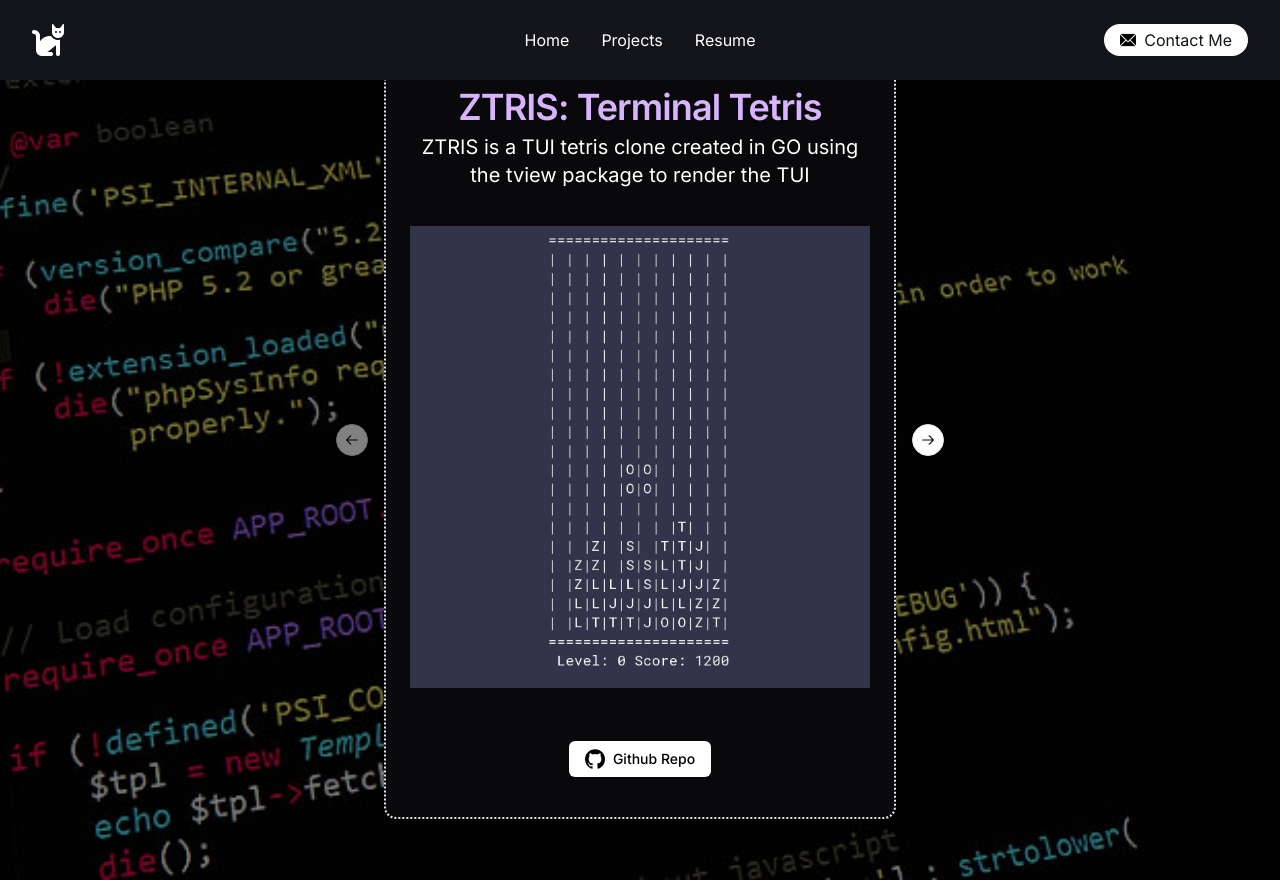
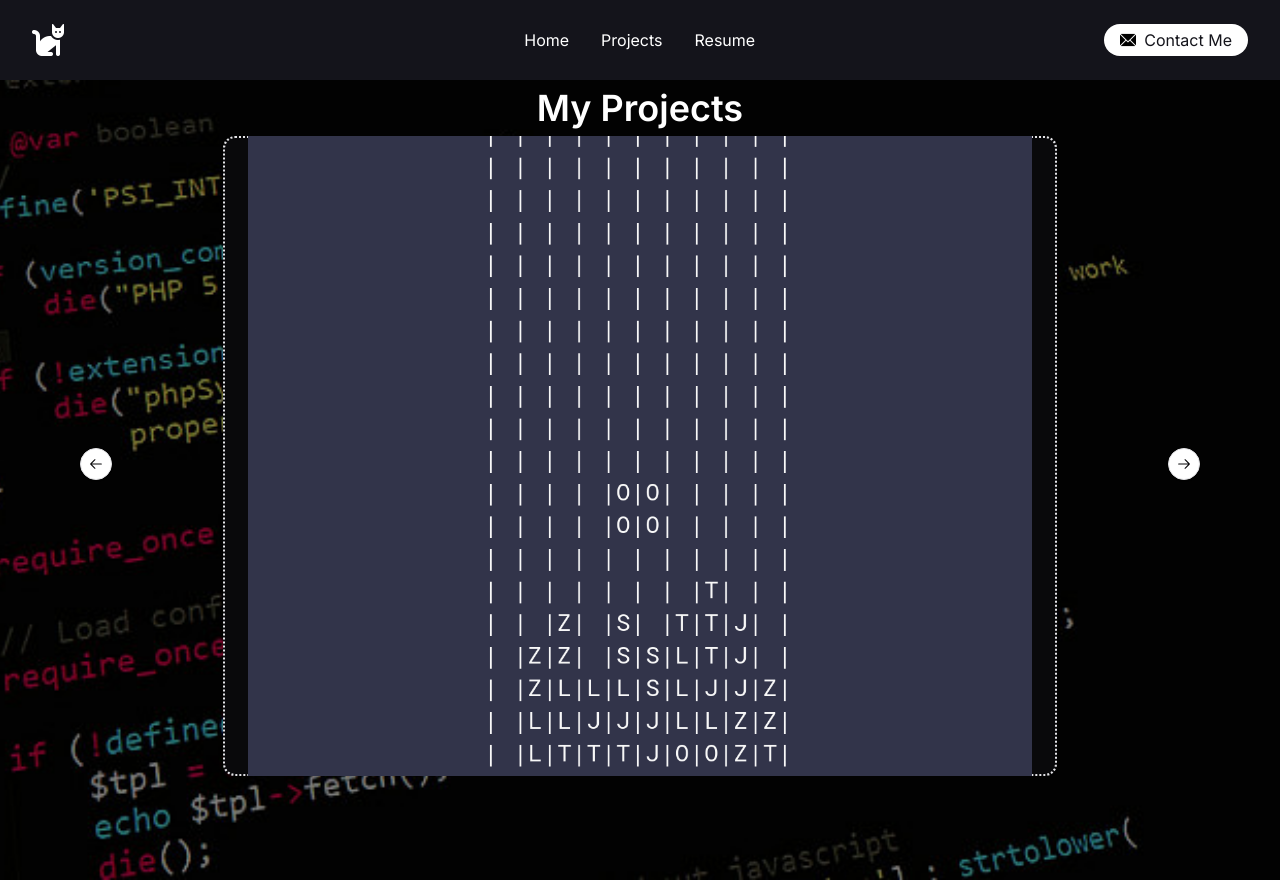
Before and after one commit to Party14534/Portfolio-2024, a Next.js app: page /projects in a window 1280 px wide. Before the commit the page ends 800 px from the top, so only its background shows below. Built offline with nearby package versions, Linux system fonts and the light colour scheme.

Commit message:
Added resume page

```diff
--- a/package.json
+++ b/package.json
@@ -9,6 +9,9 @@
     "lint": "next lint"
   },
   "dependencies": {
+    "@emotion/react": "^11.13.3",
+    "@emotion/styled": "^11.13.0",
+    "@mui/material": "^6.0.1",
     "@netlify/plugin-nextjs": "^5.7.0",
     "@radix-ui/react-icons": "^1.3.0",
     "@radix-ui/react-navigation-menu": "^1.2.0",
--- a/src/app/page.tsx
+++ b/src/app/page.tsx
@@ -7,14 +7,14 @@ import { BackgroundImageStyle } from '@/components/ui/backgroundImage';
 
 export default function Home() {
     return (
-        <main className="fixed min-h-screen bg-zinc-800 overflow-hidden" style={BackgroundImageStyle}>
-            <div className="relative content-start flex flex-col text-left w-screen h-screen justify-end overflow-hidden pl-8 pb-20">
+        <main className="flex flex-col h-[100%] w-full bg-zinc-800 overflow-hidden" style={BackgroundImageStyle}>
+            <div className="relative content-start flex flex-col text-left w-[75%] h-screen justify-end overflow-hidden pl-8 pb-20">
                 <span className='text-6xl font-thin text-white'>Hello, </span>
                 <span className='text-8xl text-white'>I'm
                 <span className='text-8xl [color:rgb(230,215,255)]'> Zach</span>
                 </span>
                 <p className='text-2xl font-light text-white max-w-lg'>I am a senior at Virginia Commonwealth University majoring in Computer Science. I am a skilled programmer with experience developing web and desktop apps on Windows, Linux, and Mac</p>
-            <Button asChild className='bg-white justify-evenly max-w-80 min-h-20 my-4'>
+            <Button asChild variant="secondary" className='bg-white justify-evenly max-w-80 min-h-20 my-4'>
                 <Link href='https://Github.com/Party14534'>
                     <Image
                         src={btnImage}
--- a/src/app/projects/page.tsx
+++ b/src/app/projects/page.tsx
@@ -16,12 +16,13 @@ const buildDescription: string = "BuildFromBat is a C++ build tool that scans yo
 
 export default function Home() {
     return (
-        <main className="fixed flex flex-col items-center justify-center h-screen w-full overflow-hidden"
+        <main className="flex flex-col h-screen w-full items-center justify-center overflow-hidden"
             style={BackgroundImageStyle}>
-            <div className="flex flex-col items-center justify-center pb-20">
-                <Carousel className="w-full max-w-lg flex justify-content items-center">
-                    <CarouselContent>
-                        <CarouselItem>
+            <div className="flex flex-col items-center justify-center w-[80%] h-[50%] pb-20">
+                <span className="lg:text-4xl sm:text-2xl font-semibold text-white text-center pb-2">My Projects</span>
+                <Carousel className="w-full pb-4" opts={{ loop: true }}>
+                    <CarouselContent className="">
+                        <CarouselItem className="flex w-full justify-center items-center">
                             <Project
                                 title="ZTRIS: Terminal Tetris"
                                 description={tetrisDescription}
--- a/src/app/resume/page.tsx
+++ b/src/app/resume/page.tsx
@@ -2,11 +2,11 @@ import { BackgroundImageStyle } from "@/components/ui/backgroundImage";
 
 export default function Resume() {
     return (
-        <main className="flex flex-col h-[100%] w-full overflow-hidden"
+        <main className="flex flex-col h-screen w-full justify-center items-center overflow-hidden"
             style={BackgroundImageStyle}>
-            <div className="h-screen flex flex-col items-center justify-center pb-20 overflow-hidden">
-                <span className="text-4xl font-semibold text-white pb-[1rem]">My Resume</span>
-                <p className="text-base font-light max-w-[50rem] text-white text-center">My resume showcases a culmination of my journey—highlighting my dedication C++ and Desktop Applications. I invite you to explore my personal and professional accomplishments and discover how my expertise can contribute to your next project or team.</p>
+            <div className="flex flex-col items-center justify-center w-[80%] h-[95%] pb-20">
+                <span className="lg:text-4xl sm:text-2xl font-semibold text-white pb-[1rem]">My Resume</span>
+                <p className="lg:text-base sm:text-xs font-light max-w-[50rem] text-white text-center">My resume showcases a culmination of my journey—highlighting my dedication C++ and Desktop Applications. I invite you to explore my personal and professional accomplishments and discover how my expertise can contribute to your next project or team.</p>
                 <iframe
                 src="https://drive.google.com/file/d/1v8vF_slGX03cLj8Tn6ATI3iMCwY14AU7/preview"
                 className='w-[60vw] h-[70vh] max-w-[45rem] pb-4 py-8'/>
--- a/src/components/ui/project.tsx
+++ b/src/components/ui/project.tsx
@@ -22,23 +22,21 @@ function Project({
     alt
 }: ProjectProps) {
     return (
-        <Card className="h-full bg-zinc-950 border-dotted border-2 flex flex-col items-center justify-between">
+        <Card className="flex flex-col h-[80vh] items-center justify-center bg-zinc-950 border-dotted border-2">
             <CardHeader>
-                <CardTitle className="text-center text-4xl text-purple-300">{title}</CardTitle>
-                <CardDescription className="text-xl text-white text-center">{description}</CardDescription>
+                <CardTitle className="text-center lg:text-4xl sm:text-2xl text-purple-300">{title}</CardTitle>
+                <CardDescription className="lg:text-xl sm:text-md text-white text-center">{description}</CardDescription>
             </CardHeader>
-            <CardContent className="flex flex-col">
-                <div className="w-full">
+            <CardContent className="relative aspect-square w-[95%]">
                     <Image
-                        className=""
                         src={img}
                         alt={alt}
-                        style= {{
-                            height: '100%',
-                            width: 'auto'
+                        placeholder="blur"
+                        fill
+                        style={{
+                            objectFit: 'contain',
                         }}
                     />
-                </div>
             </CardContent>
             <CardFooter>
                 <Button asChild className='flex flex-row gap-2 bg-white max-w-40 min-h-4 my-4'>
```
Also changed, not shown: 2 other files (tests, documents, lock files or other folders).
